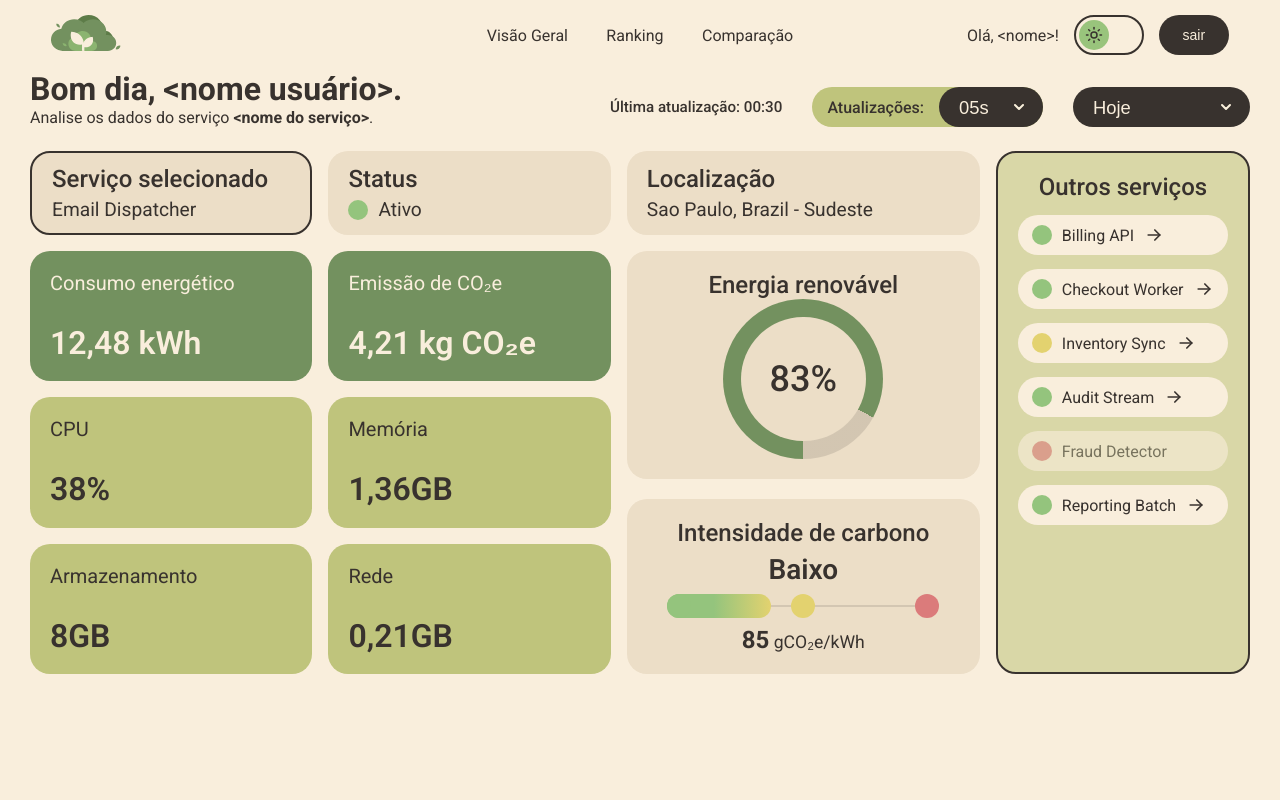
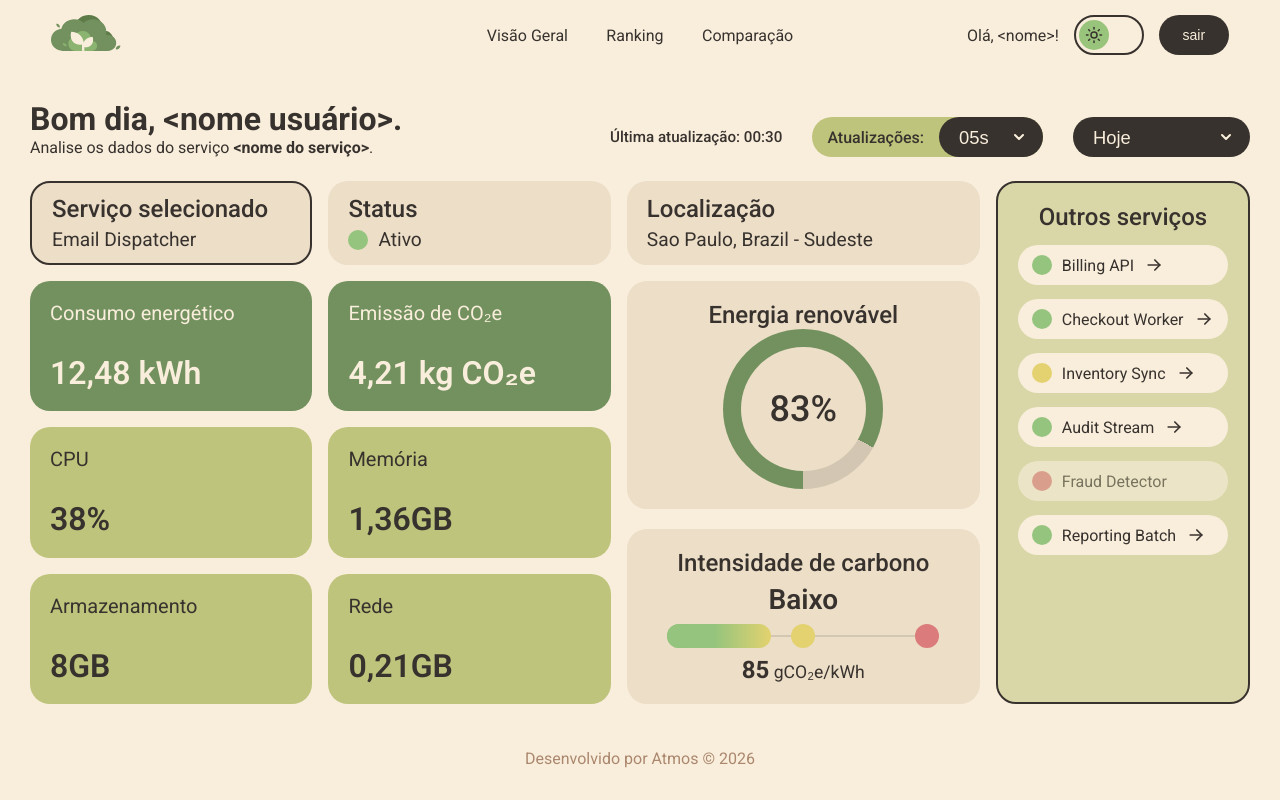
Before and after one commit to atmosabp/greener, a React (Vite) app in the folder frontend/: page /dashboard in a window 1280 px wide. Built offline with nearby package versions, Linux system fonts and the light colour scheme.

Commit message:
feat(dashboard): arruma layout desktop
Desenvolvi uma solução rápida para que não atrapalhe o fluxo de desenvolvimento em relação ao layout para telas desktops

```diff
--- a/frontend/src/pages/dashboard/Dashboard.css
+++ b/frontend/src/pages/dashboard/Dashboard.css
@@ -1,8 +1,7 @@
 /* Estilização desktop */
 
 .dashboard-page {
-    height: 100vh;
-    height: 100dvh;
+    min-height: 100vh;
     display: grid;
     grid-template-rows: auto minmax(0, 1fr) auto;
     overflow: hidden;
@@ -27,8 +26,7 @@
     gap: 24px;
     min-height: 0;
     height: auto;
-    max-height: none;
-    padding: 0px 30px 30px 30px;
+    padding: 30px 30px 30px 30px;
 }
 
 .dashboard-grid {
@@ -514,6 +512,15 @@
     flex-shrink: 0;
 }
 
+.dashboard-page footer{
+    text-align: center;
+    padding: 15px;
+}
+
+.dashboard-page footer span{
+    color: var(--secondary);
+}
+
 
 .icon-left {
     transform: rotate(180deg);
--- a/frontend/src/pages/dashboard/Dashboard.tsx
+++ b/frontend/src/pages/dashboard/Dashboard.tsx
@@ -78,6 +78,8 @@ export default function Dashboard() {
     mediaQuery.addEventListener("change", handleChange);
     return () => mediaQuery.removeEventListener("change", handleChange);
   }, []);
+
+  let year = new Date().getFullYear();
 
   return (
     <div className="dashboard-page">
@@ -363,7 +365,9 @@ export default function Dashboard() {
           />
         )}
       </main>
-
+      <footer>
+        <span>Desenvolvido por Atmos &copy; {year}</span>
+        </footer>
       {/* mobile: botão voltar ao topo */}
       <button
         type="button"
```
